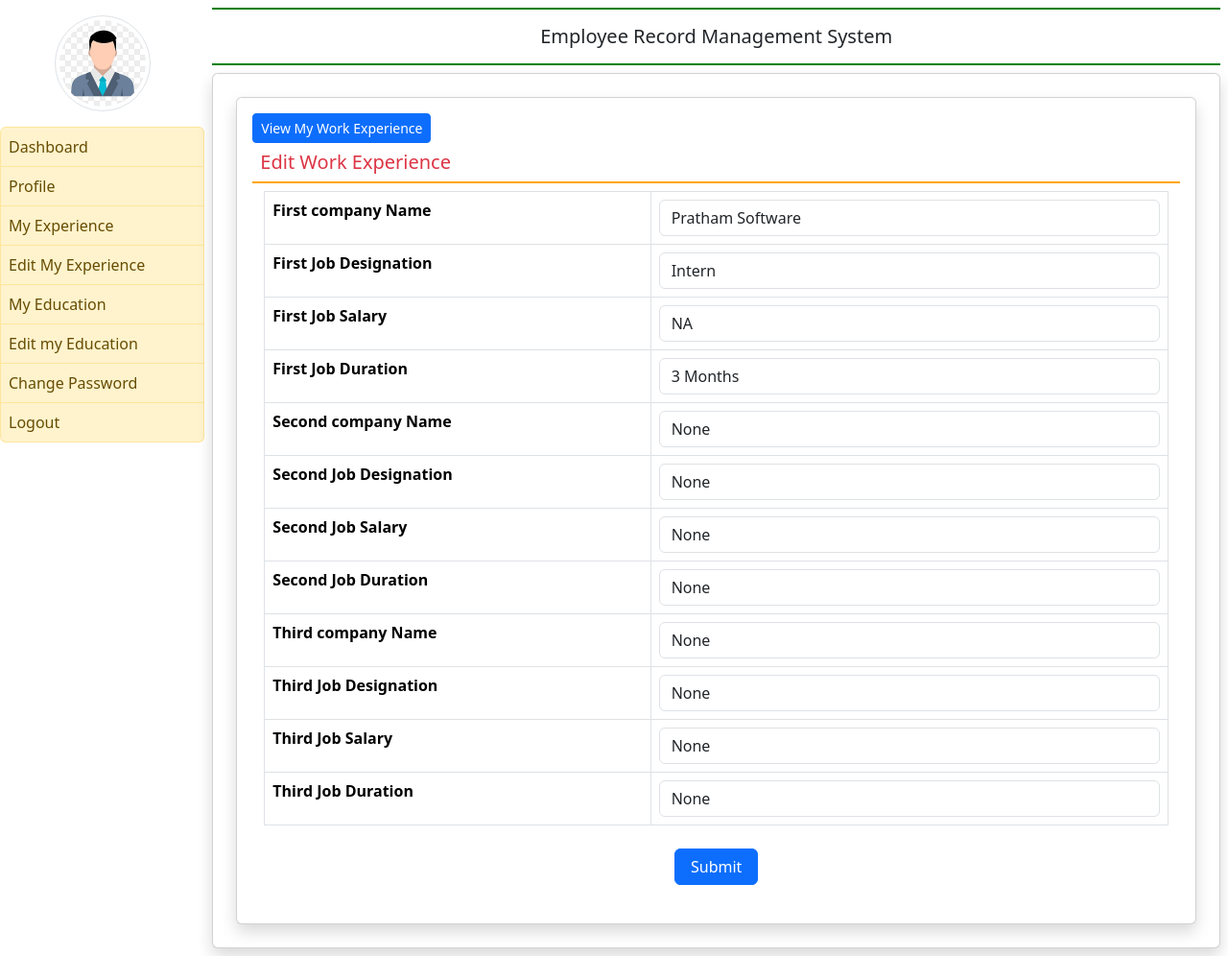
After one commit to Riya20khandelwal/employee_management_system_django, a Django app: template employee/templates/edit_experience.html in a window 1280 px wide. The commit adds this page. Shown: the whole page at 96% size. Run offline with Django 5.2, Linux system fonts and the light colour scheme; the template is opened without the code that fills it: values that come from a table or form of the project are taken from there, others are empty; data comes from the database, SQL or seed files in the repository; both versions use the stored data as it was after the commit.

Commit message:
experience and edit experience

```diff
--- /dev/null
+++ b/employee/templates/edit_experience.html
@@ -0,0 +1,91 @@
+{% extends "emp_base.html" %}
+
+{% block main %}
+
+
+<div class="card shadow m-2">
+    <div class="card-body">
+        <a href="{% url 'my_experience' %}" class="btn btn-primary float-right btn-sm">View My Work Experience</a>
+        <h5 class="p-2 text-danger" style="border-bottom: 2px solid orange">Edit Work Experience</h5>
+
+
+
+        <div class="container-fluid">
+            <form method="post">
+                {% csrf_token %}
+
+            <table class="table table-bordered">
+                <tr>
+                    <th>First company Name</th>
+                    <td><input type="text" name="company1name" class="form-control" value="{{experience.company1name}}"></td>
+                </tr>
+                <tr>
+                    <th>First Job Designation</th>
+                    <td><input type="text" name="company1desig" class="form-control" value="{{experience.company1desig}}"></td>
+                </tr>
+                <tr>
+                    <th>First Job Salary</th>
+                    <td><input type="text" name="company1salary" class="form-control" value="{{experience.company1salary}}"></td>
+                </tr>
+                <tr>
+                    <th>First Job Duration</th>
+                    <td><input type="text" name="company1duration" class="form-control" value="{{experience.company1duration}}"></td>
+                </tr>
+
+                <tr>
+                    <th>Second company Name</th>
+                    <td><input type="text" name="company2name" class="form-control" value="{{experience.company2name}}"></td>
+                </tr>
+                <tr>
+                    <th>Second Job Designation</th>
+                    <td><input type="text" name="company2desig" class="form-control" value="{{experience.company2desig}}"></td>
+                </tr>
+                <tr>
+                    <th>Second Job Salary</th>
+                    <td><input type="text" name="company2salary" class="form-control" value="{{experience.company2salary}}"></td>
+                </tr>
+                <tr>
+                    <th>Second Job Duration</th>
+                    <td><input type="text" name="company2duration" class="form-control" value="{{experience.company2duration}}"></td>
+                </tr>
+
+                <tr>
+                    <th>Third company Name</th>
+                    <td><input type="text" name="company3name" class="form-control" value="{{experience.company3name}}"></td>
+                </tr>
+                <tr>
+                    <th>Third Job Designation</th>
+                    <td><input type="text" name="company3desig" class="form-control" value="{{experience.company3desig}}"></td>
+                </tr>
+                <tr>
+                    <th>Third Job Salary</th>
+                    <td><input type="text" name="company3salary" class="form-control" value="{{experience.company3salary}}"></td>
+                </tr>
+                <tr>
+                    <th>Third Job Duration</th>
+                    <td><input type="text" name="company3duration" class="form-control" value="{{experience.company3duration}}"></td>
+                </tr>
+            </table>
+            <center><input type="submit" value="Submit" class="btn btn-primary m-2 px-3"></center>
+
+        </form>
+
+        </div>
+    </div>
+</div>
+
+
+{% if error == "no" %}
+<script>
+    alert('Employee Experience Details has been updated.');
+    window.location = ('{% url "edit_experience" %}');
+
+</script>
+{% endif %}
+{% if error == "yes" %}
+<script>
+    alert('Something Went Wrong, Try Again...');
+</script>
+{% endif %}
+
+{% endblock main %}
--- a/employee/templates/emp_base.html
+++ b/employee/templates/emp_base.html
@@ -27,7 +27,7 @@
                     <a href="{% url 'emp_home' %}" class="list-group-item list-group-item-warning list-group-item-action {% if request.path == '/emp_home' %} active {% endif %}">Dashboard</a>
                     <a href="{% url 'profile' %}" class="list-group-item  list-group-item-warning list-group-item-action">Profile</a>
                     <a href="{% url 'my_experience' %}" class="list-group-item list-group-item-warning list-group-item-action">My Experience</a>
-                    <a href="" class="list-group-item list-group-item-warning list-group-item-action">Edit My Experience</a>
+                    <a href="{% url 'edit_experience' %}" class="list-group-item list-group-item-warning list-group-item-action">Edit My Experience</a>
                     <a href="{% url 'my_experience' %}" class="list-group-item  list-group-item-warning list-group-item-action">My Education</a>
                     <a href="" class="list-group-item list-group-item-warning list-group-item-action">Edit my Education</a>
                     <a href="" class="list-group-item list-group-item-warning list-group-item-action">Change Password</a>
--- a/employee/urls.py
+++ b/employee/urls.py
@@ -10,5 +10,6 @@ urlpatterns = [
     path("logout", views.Logout, name="logout"),
     path("admin_login", views.admin_login, name="admin_login"),
     path("my_experience", views.my_experience, name="my_experience"),
+    path("edit_experience", views.edit_experience, name="edit_experience"),
 
 ]
```
Also changed, not shown: employee/templates/myexperience.html (+59 -0 lines), employee/views.py (+49 -1 lines), db.sqlite3.
